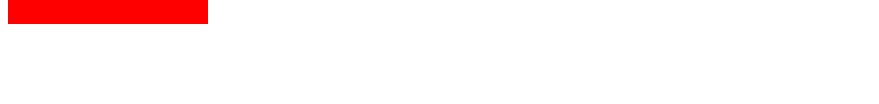
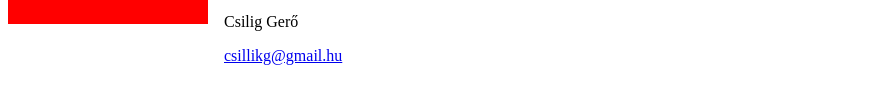
Before and after one commit to CsillikGergely/kollazs, a plain HTML site: page index.html in a window 1280 px wide. Shown: the part 784-888 px from the top of the page, without its empty margins (0-879 px from the left). Drawn offline with Linux system fonts and the light colour scheme.

Commit message:
Update index.html

```diff
--- a/index.html
+++ b/index.html
@@ -115,7 +115,13 @@
 
   <img src="https://raw.githubusercontent.com/CsillikGergely/kollazs2/main/BeFunky-collage.jpg" alt="Kollázskép"
     title="Kollázs" width=600>
-</body>
+
+   <footer>
+  <p>Csilig Gerő</p>
+  <p><a href="https://mail.google.com/mail/u/0/?tab=rm&ogbl#inbox">csillikg@gmail.hu</a></p>
+</footer>
+
+   </body>
 
   </div>
 
```
